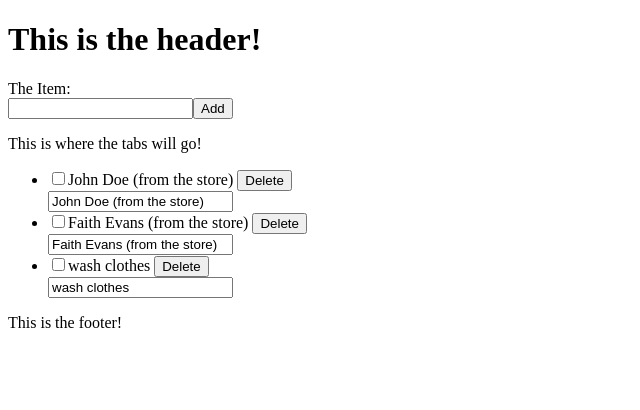
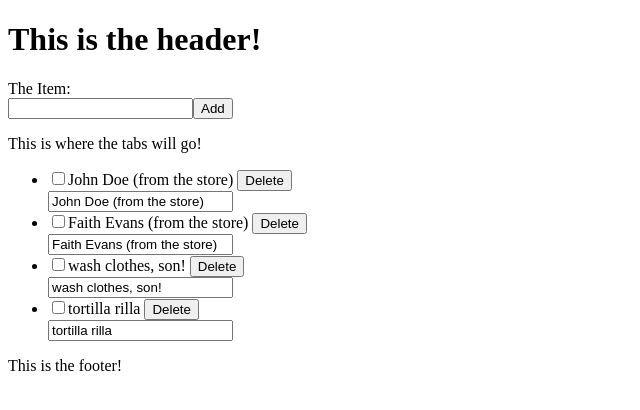
Before and after one commit to bradcammon/to-do-it, a Vue app: page / in a window 1280 px wide. Shown: the top 410 px of the page, without its empty margins (0-640 px from the left). Built offline with nearby package versions, Linux system fonts and the light colour scheme; data requests are answered from the project's data file.

Commit message:
Got edit working...just need to clean up the UX and refactor

```diff
--- a/db.json
+++ b/db.json
@@ -39,7 +39,12 @@
     },
     {
       "id": "a720bcbb-f8e2-439f-a1c2-ae09fa404312",
-      "name": "wash clothes",
+      "name": "wash clothes, son!",
+      "completed": false
+    },
+    {
+      "id": "7b161e0e-f903-4eaf-8259-59200426b397",
+      "name": "tortilla rilla",
       "completed": false
     }
   ]
--- a/src/components/ToDoList.vue
+++ b/src/components/ToDoList.vue
@@ -2,14 +2,11 @@
 import ToDoListItem from './ToDoListItem.vue'
 import { useToDoStore } from '@/stores/ToDoStore'
 
-// import { ref } from 'vue'
-// let childMsg = ref('No child msg yet')
-
 let toDo = useToDoStore()
 
-//TODO: need to know what item this is...
 function handleItemEdit(item) {
   console.log('edited item:', item)
+  toDo.updateItemName(item)
 }
 </script>
 
@@ -17,11 +14,10 @@ function handleItemEdit(item) {
   <ul>
     <ToDoListItem
       v-for="item in toDo.items"
-      @handleEdit="handleItemEdit"
+      @editItem="handleItemEdit"
       :key="item.id"
-      :name="item.name"
-      :id="item.id"
       :item="item"
+      v-model="item.name"
     />
   </ul>
 </template>
--- a/src/components/ToDoListItem.vue
+++ b/src/components/ToDoListItem.vue
@@ -3,19 +3,13 @@ import { useToDoStore } from '@/stores/ToDoStore'
 
 let toDo = useToDoStore()
 
-// import { ref } from 'vue'
-
 defineProps({
-  name: String,
-  id: String,
   item: Object
 })
 
-const emit = defineEmits(['response'])
+const inputName = defineModel()
 
-// emit('response', 'hello from child')
-
-// const itemName = ref(item)
+const emit = defineEmits(['editItem'])
 
 //TODO: Move this logic to the Store?
 function toggleComplete(item) {
@@ -29,31 +23,14 @@ function deleteItem(item) {
   // Update the api
   toDo.deleteItem(item)
 }
-
-//TODO: need to emit an item object to parent.  Parent will filter based on ID and update the subject value.
-
-function textEdited(e) {
-  console.log(e)
-  // alert('edited')
-  const form = new FormData(e.target)
-  const name = form.get('editedName')
-  // console.log(name)
-  emit('response', name)
-}
-
-// function foo(){
-//   console.log('item:', toDo.item)
-// }
 </script>
 
 <template>
   <li :class="{ completed: item.completed }">
     <input type="checkbox" @click="toggleComplete(item)" />{{ item.name }}
     <button @click="deleteItem(item)" id="delete">Delete</button>
-    <form @submit.prevent="textEdited">
-      <input type="text" :value="item.name" name="editedName" @click="$emit('handleEdit', item)" />
-    </form>
   </li>
+  <input v-model="inputName" @keyup.enter="$emit('editItem', item)" />
 </template>
 
 <style>
--- a/src/stores/ToDoStore.js
+++ b/src/stores/ToDoStore.js
@@ -70,6 +70,27 @@ export let useToDoStore = defineStore('toDo', {
       }
       console.log('patchItem complete')
     },
+    async updateItemName(item) {
+      //TODO: Make this more generic?
+      console.log('updateItemName started')
+      const itemId = item.id
+      const patchApiUrl = apiUrl + '/' + itemId
+      const data = {
+        name: item.name
+      }
+      const response = await fetch(patchApiUrl, {
+        method: 'PATCH',
+        headers: {
+          'Content-Type': 'application/json'
+        },
+        body: JSON.stringify(data)
+      })
+      console.log('response from updateItemName:', response)
+      if (response.status != 200) {
+        console.log('Error with updateItemName api')
+      }
+      console.log('updateItemName complete')
+    },
     async deleteItem(item) {
       const itemId = item.id
       const deleteApiUrl = apiUrl + '/' + itemId
```
